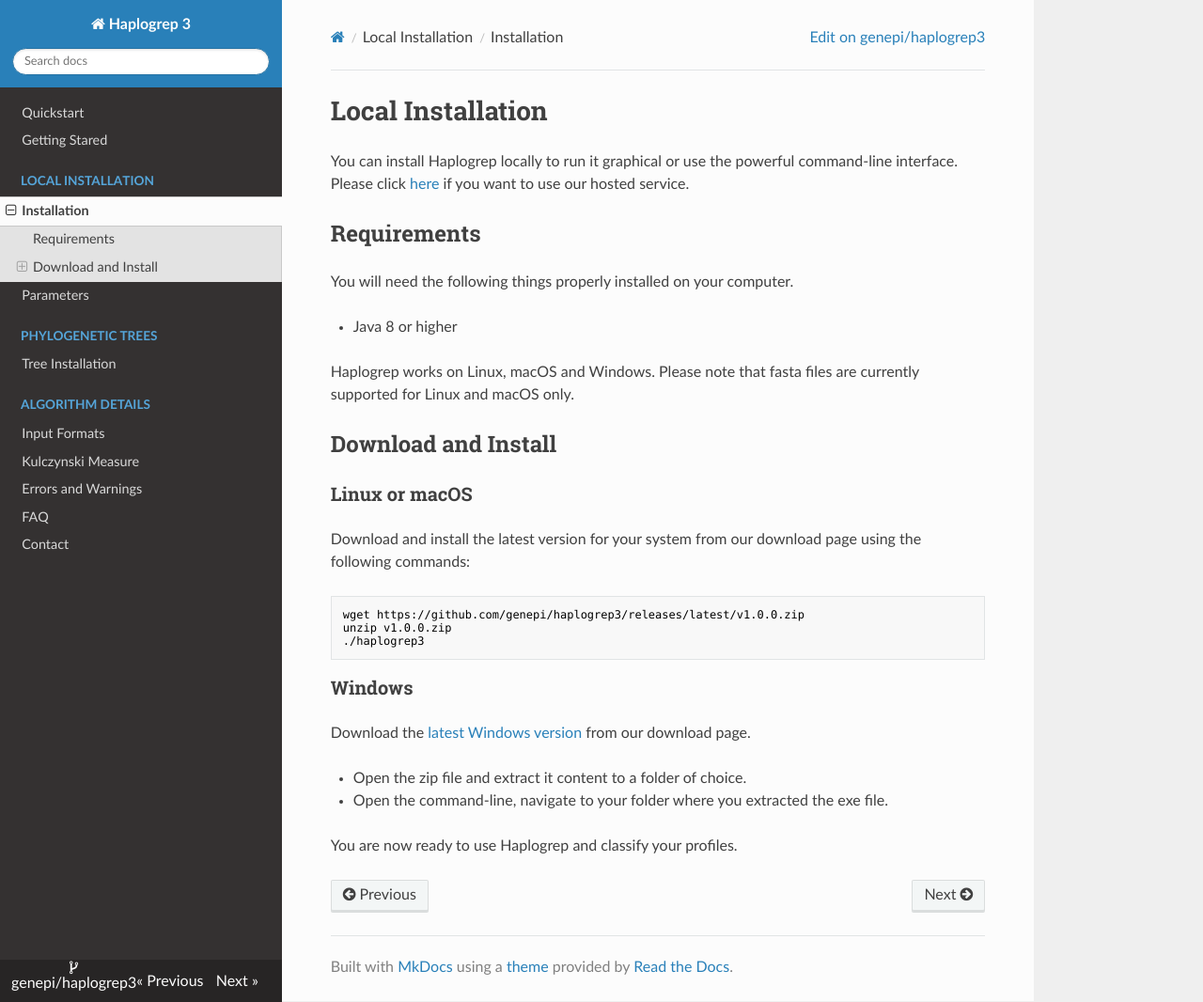
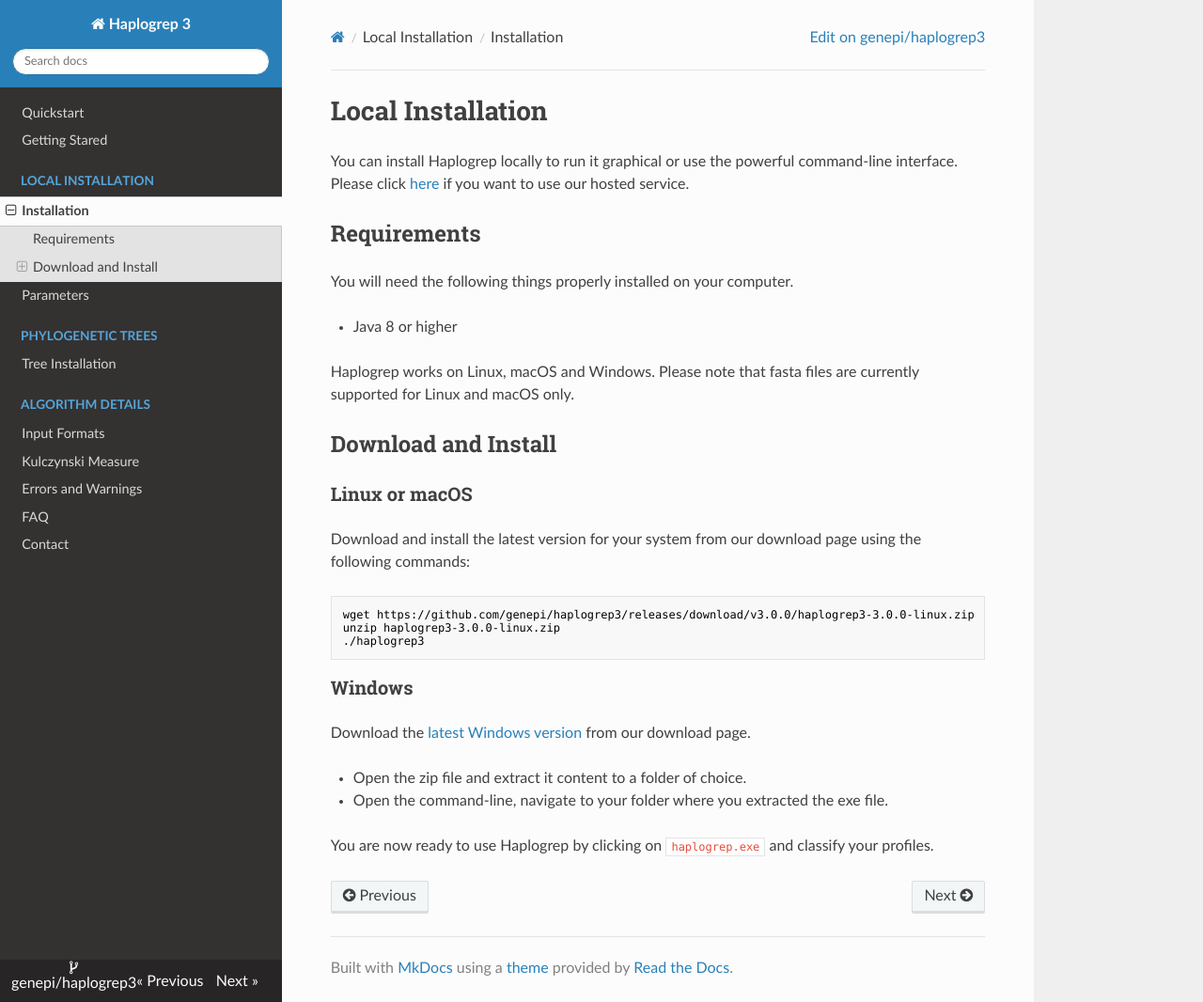
Before and after one commit to genepi/haplogrep3, an MkDocs documentation site: the page built from docs/installation.md, in a window 1280 px wide and 1066 px high. Shown: the whole window at 94% size. Built offline with MkDocs 1.6.1, drawn with Linux system fonts in a browser that asks for light colours; nearby versions of some CDN libraries.

Commit message:
Update documentation

````diff
--- a/docs/installation.md
+++ b/docs/installation.md
@@ -17,17 +17,17 @@ Haplogrep works on Linux, macOS and Windows. Please note that fasta files are cu
 Download and install the latest version for your system from our download page using the following commands:
 
 ```
-wget https://github.com/genepi/haplogrep3/releases/latest/v1.0.0.zip
-unzip v1.0.0.zip
+wget https://github.com/genepi/haplogrep3/releases/download/v3.0.0/haplogrep3-3.0.0-linux.zip
+unzip haplogrep3-3.0.0-linux.zip
 ./haplogrep3
 ```
 
 ### Windows
 
-Download the [latest Windows version](https://github.com/genepi/haplogrep3/releases/latest) from our download page.
+Download the [latest Windows version](https://github.com/genepi/haplogrep3/releases/download/v3.0.0/haplogrep3-3.0.0-windows.zip) from our download page.
 
 - Open the zip file and extract it content to a folder of choice.
 
 - Open the command-line, navigate to your folder where you extracted the exe file.
 
-You are now ready to use Haplogrep and classify your profiles.
+You are now ready to use Haplogrep by clicking on `haplogrep.exe` and classify your profiles.
````
Also changed, not shown: docs/trees.md (+0 -7 lines).
